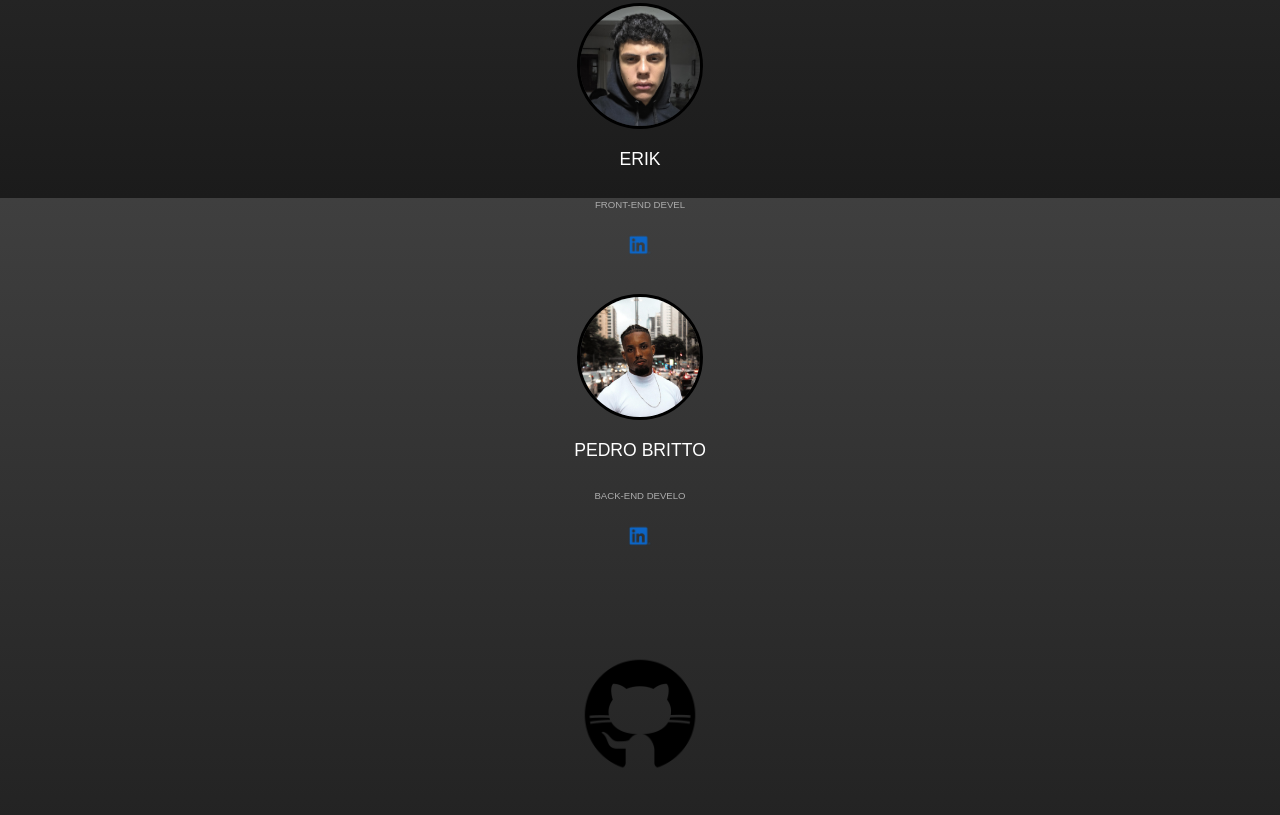
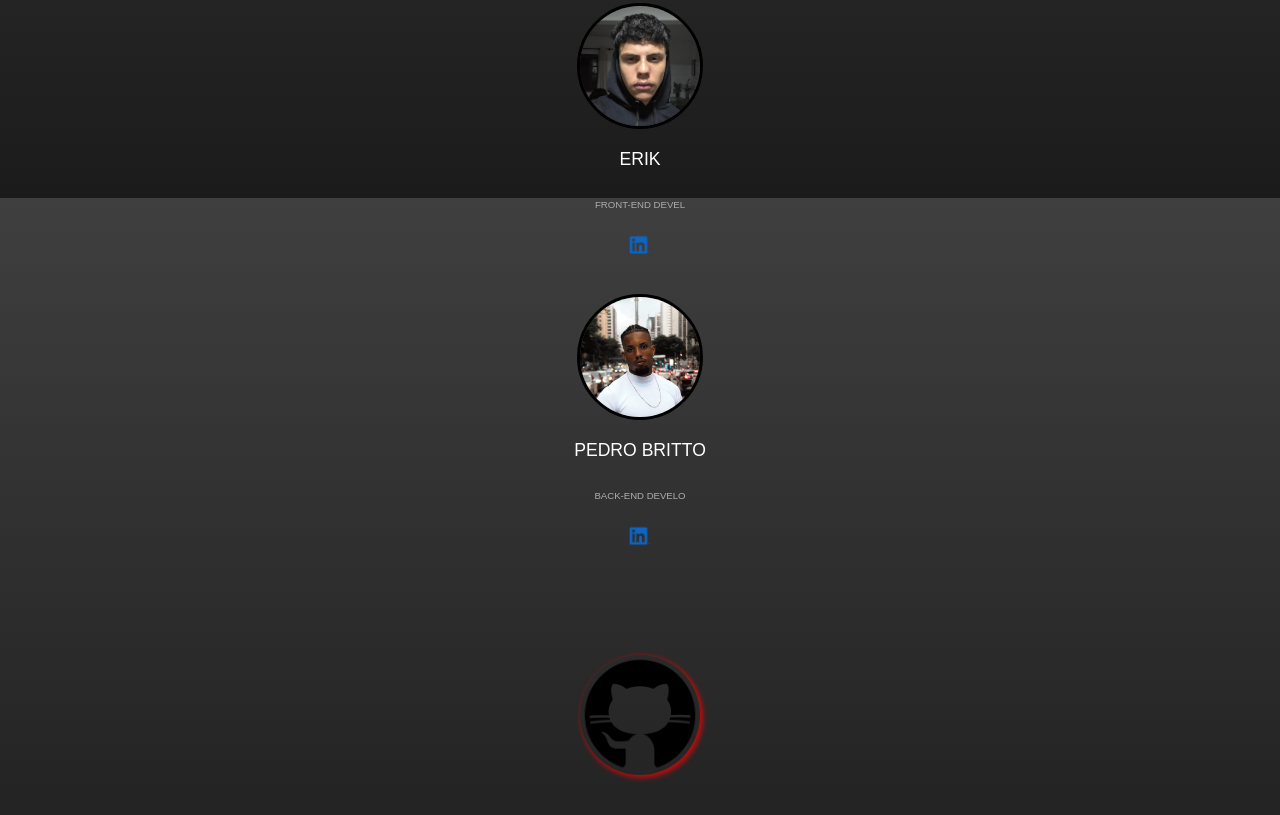
Before and after one commit to VCPC-UniFECAF/f1_optimization, a plain HTML site: page Site/index.html in a window 1280 px wide. Shown: the part 2202-3017 px from the top of the page. Drawn offline with nearby package versions, Linux system fonts and the light colour scheme.

Commit message:
Update style.css

```diff
--- a/Site/style.css
+++ b/Site/style.css
@@ -142,6 +142,8 @@ body {
     display: block;
     margin: 0 auto;
     transition: transform 0.3s ease;
+    box-shadow: 2px 2px 5px 1px rgba(255, 0, 0, 0.7);
+    border-radius: 50%;
   }
 
   .imagem-botao:hover {
```
